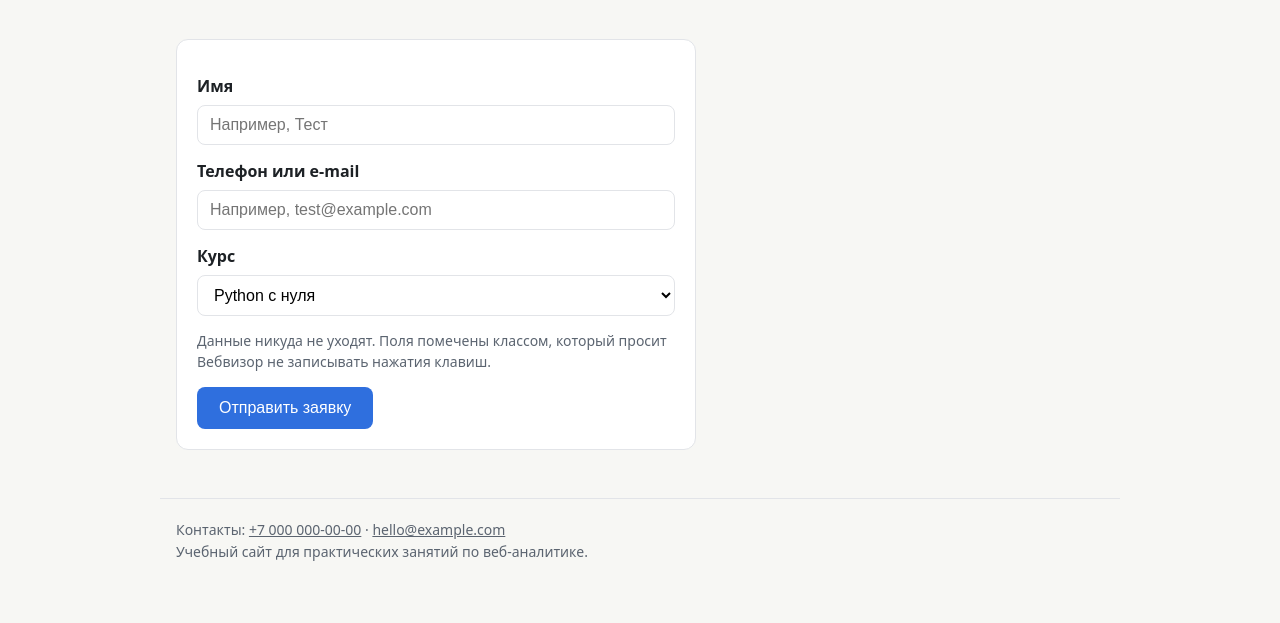
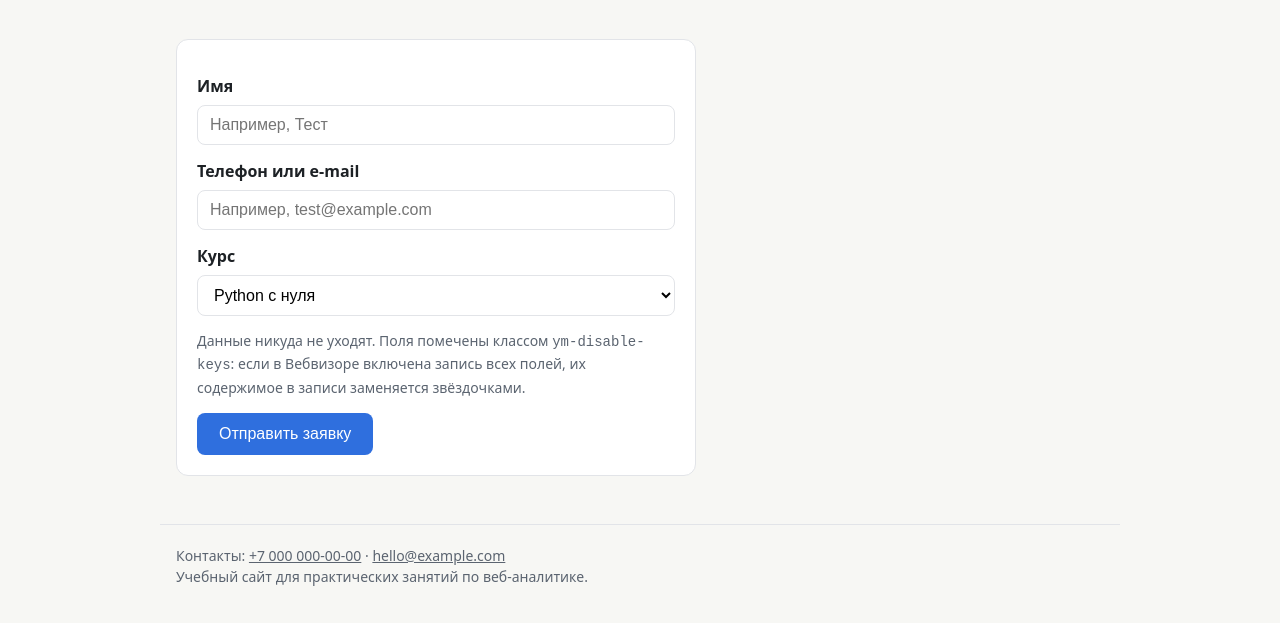
Before and after one commit to NIKYUgpt/web-analytics-demo, a plain HTML site: page zapis.html in a window 1280 px wide. Shown: the part 249-872 px from the top of the page. Before the commit the page ends 851 px from the top, so only its background shows below. Drawn offline with Linux system fonts and the light colour scheme.

Commit message:
Уточнена подсказка о маскировании полей в Вебвизоре
Co-Authored-By: Claude Opus 5.5 <noreply@anthropic.com>

```diff
--- a/zapis.html
+++ b/zapis.html
@@ -33,7 +33,7 @@
         <option value="web">Веб-разработка</option>
         <option value="data">Анализ данных</option>
       </select>
-      <p class="hint">Данные никуда не уходят. Поля помечены классом, который просит Вебвизор не записывать нажатия клавиш.</p>
+      <p class="hint">Данные никуда не уходят. Поля помечены классом <code>ym-disable-keys</code>: если в Вебвизоре включена запись всех полей, их содержимое в записи заменяется звёздочками.</p>
       <button class="btn" type="submit">Отправить заявку</button>
     </form>
   </main>
```
